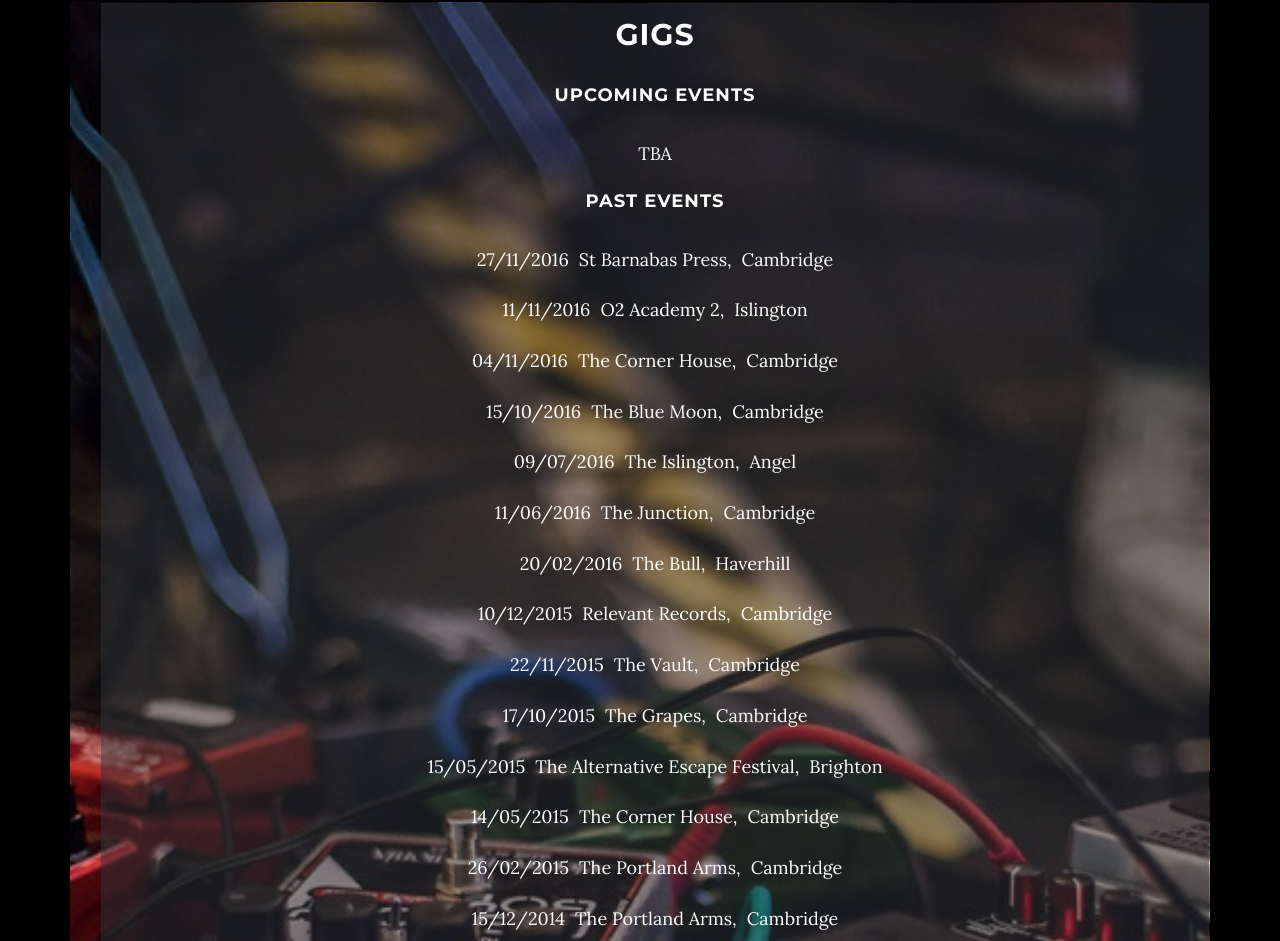
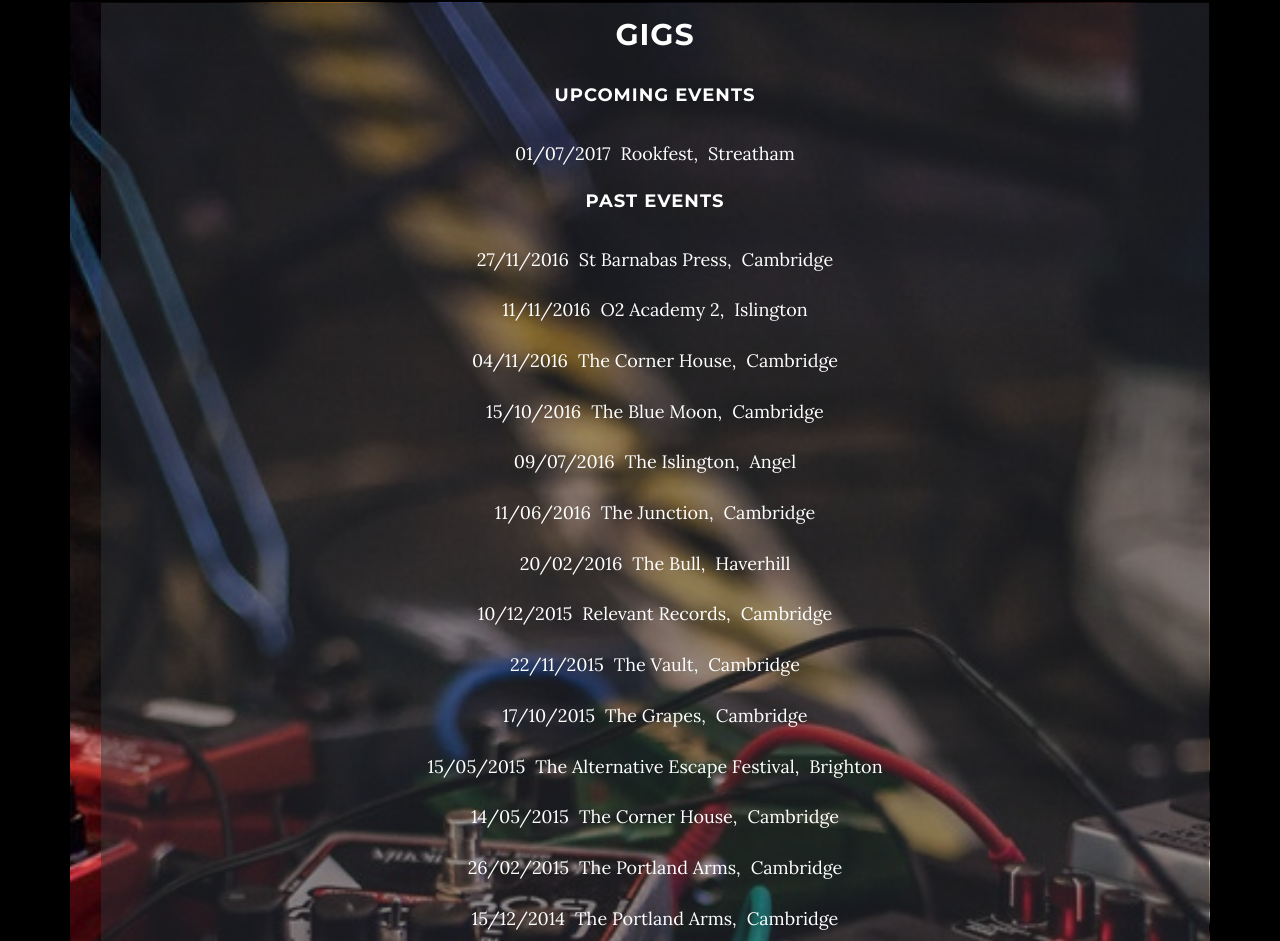
Before and after one commit to tkanemoto/static-sites, a plain HTML site: page index.html in a window 1280 px wide. Shown: the part 4537-5478 px from the top of the page. Drawn offline with Linux system fonts and the light colour scheme.

Commit message:
Adding Rookfest gig

```diff
--- a/index.html
+++ b/index.html
@@ -194,7 +194,8 @@
 
                             <h4>upcoming events</h4>
 
-                            <ul class="list-inline gigtext"><li>TBA</li></ul>
+                            <!--ul class="list-inline gigtext"><li>TBA</li></ul-->
+                            <ul class="list-inline gigtext"><li>01/07/2017</li><li>Rookfest,</li><li>Streatham</li></ul>
 
                             <h4>past events</h4>
 
```
